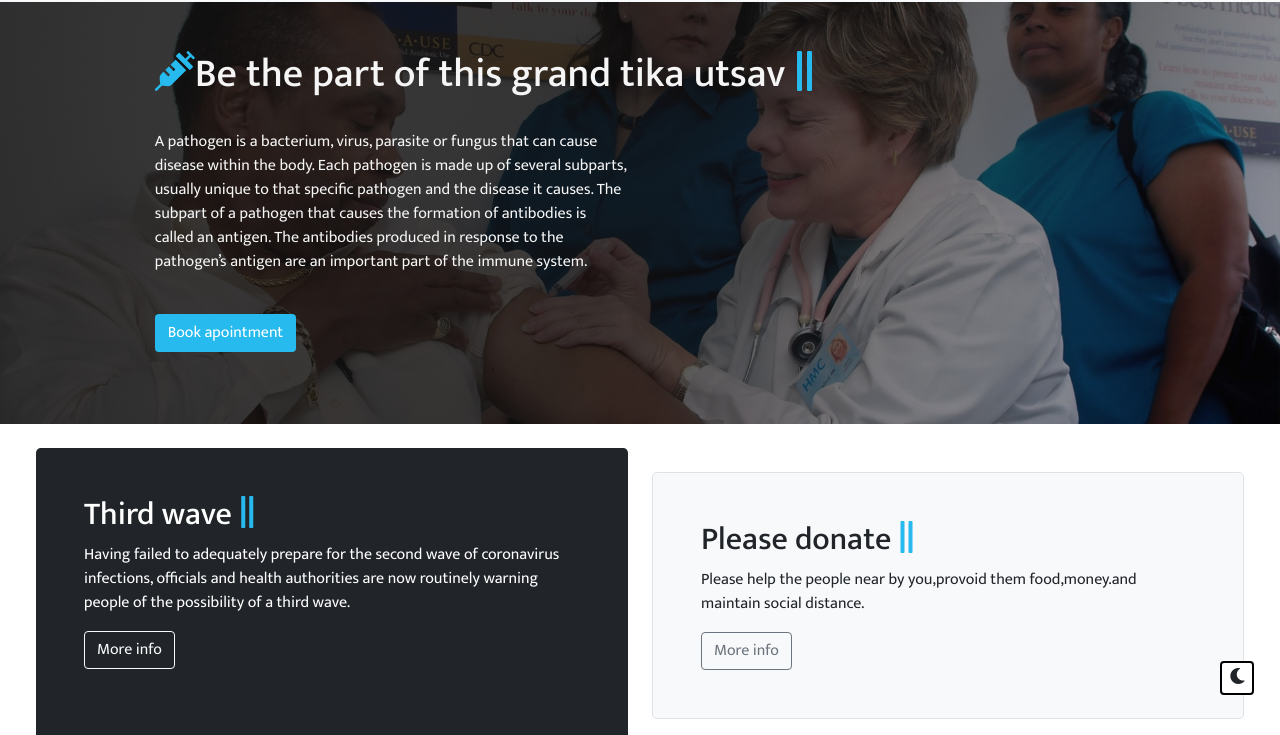
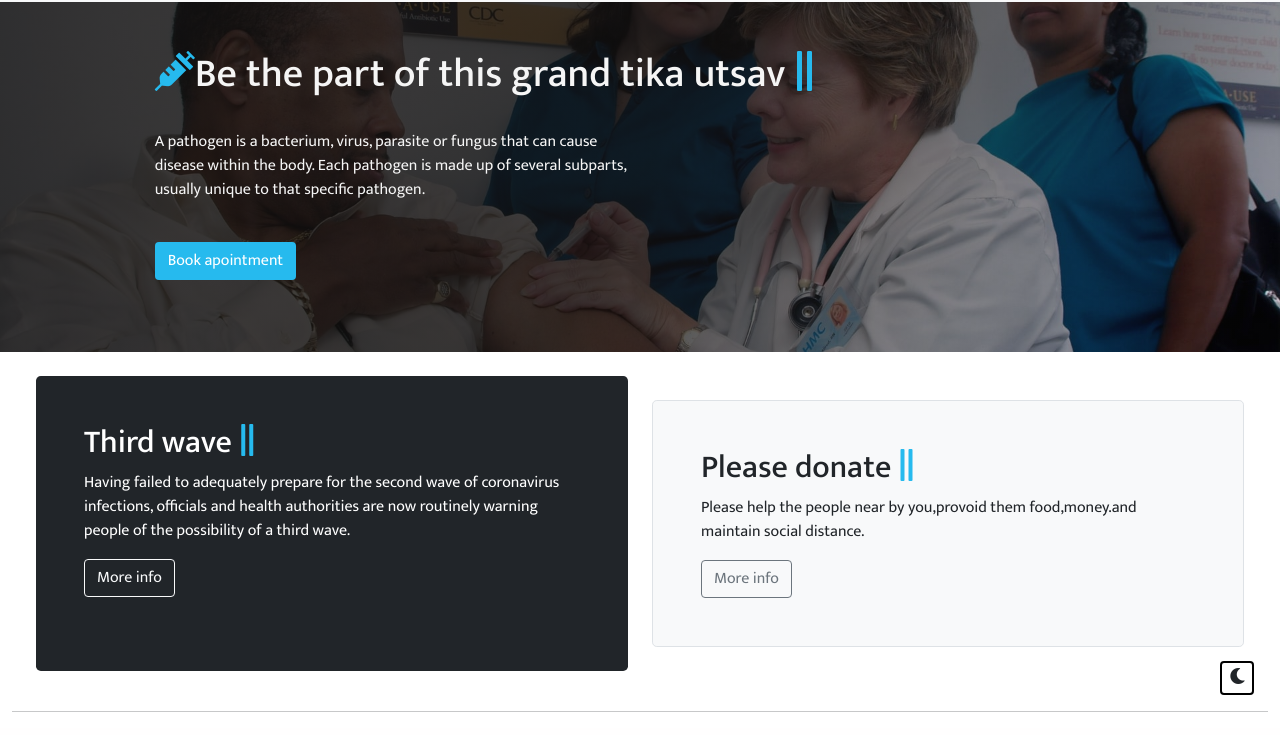
Before and after one commit to shiva5152/covid-19-web-tamplate, a plain HTML site: page vacctination.html in a window 1280 px wide. Shown: the part 65-800 px from the top of the page. Drawn offline with nearby package versions, Linux system fonts and the light colour scheme.

Commit message:
first change

```diff
--- a/vacctination.html
+++ b/vacctination.html
@@ -53,10 +53,7 @@
                 <div class="row">
                     <div class="col-md-6 mt-4 mb-4">
                         <p>A pathogen is a bacterium, virus, parasite or fungus that can cause disease within the body.
-                            Each pathogen is made up of several subparts, usually unique to that specific pathogen and
-                            the disease it causes. The subpart of a pathogen that causes the formation of antibodies is
-                            called an antigen. The antibodies produced in response to the pathogen’s antigen are an
-                            important part of the immune system.</p> <a href="https://www.cowin.gov.in/home"
+                            Each pathogen is made up of several subparts, usually unique to that specific pathogen. </p> <a href="https://www.cowin.gov.in/home"
                             target="_blank" class="btn text-white mt-md-4" style="background-color: #26baee;">Book
                             apointment</a>
                     </div>
```
Also changed, not shown: contact.html (+2 -2 lines).
